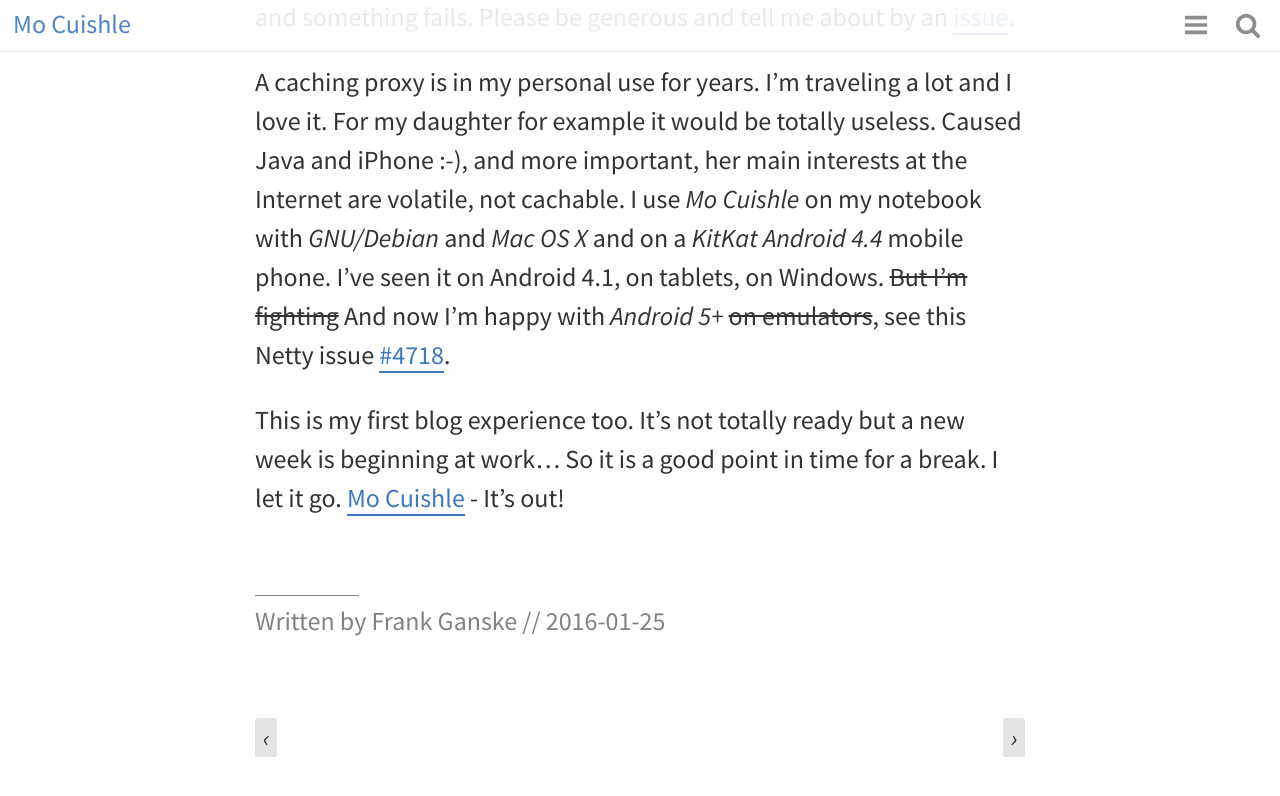
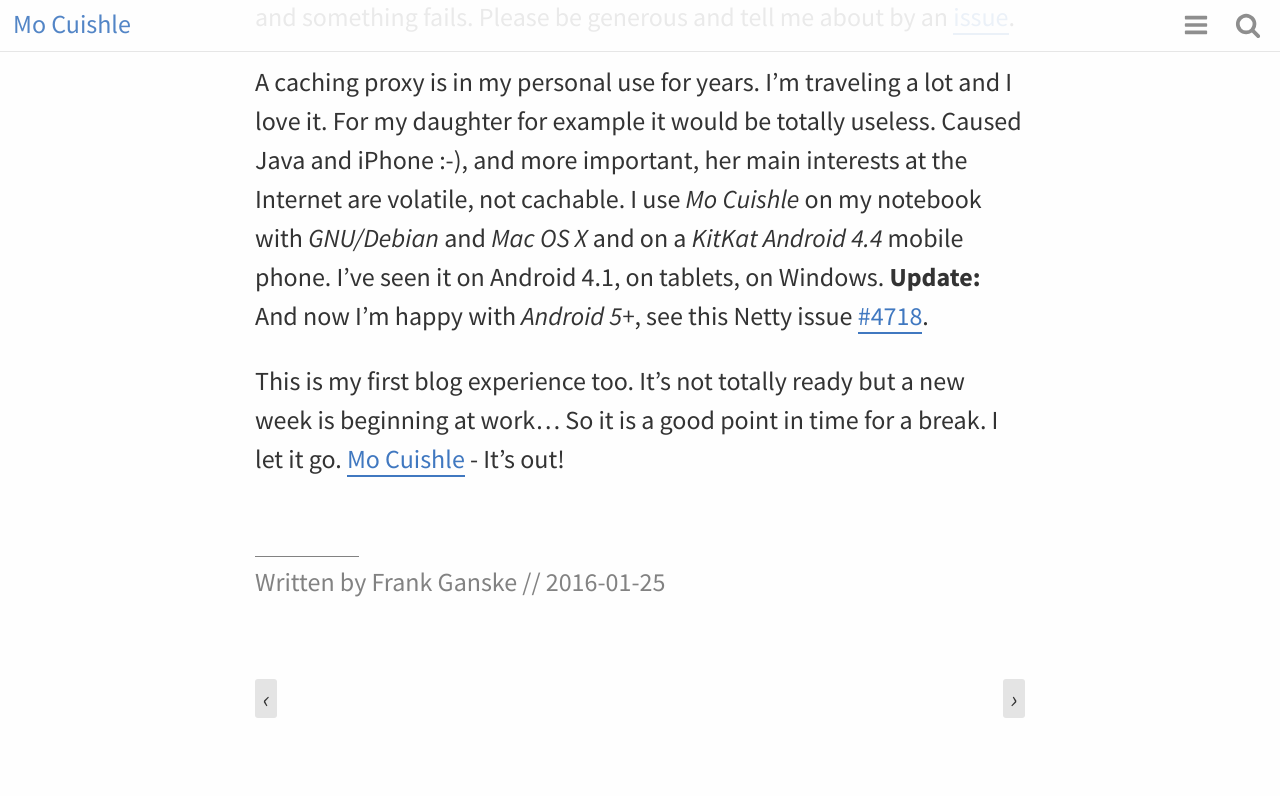
Before and after one commit to ganskef/MoCuishle, a Jekyll site: the page built from _posts/2016-01-25-it-is-out.md, in a window 1280 px wide and 900 px high, scrolled down 1239 px. Shown: the top 796 px of the window. Built offline with Jekyll 4.4.1, drawn with Linux system fonts in a browser that asks for light colours.

Commit message:
Android 5+ is fixed now.

```diff
--- a/_posts/2016-01-25-it-is-out.md
+++ b/_posts/2016-01-25-it-is-out.md
@@ -18,7 +18,7 @@ it. For my daughter for example it would be totally useless. Caused Java and
 iPhone :-), and more important, her main interests at the Internet are volatile,
 not cachable. I use *Mo Cuishle* on my notebook with *GNU/Debian* and *Mac OS X*
 and on a *KitKat* *Android 4.4* mobile phone. I've seen it on Android 4.1, on
-tablets, on Windows. ~~But I'm fighting~~ And now I'm happy with *Android 5+* ~~on emulators~~, see this
+tablets, on Windows. **Update:** And now I'm happy with *Android 5+*, see this
 Netty issue [#4718](https://github.com/netty/netty/issues/4718).
 
 This is my first blog experience too. It's not totally ready but a new week is
```
